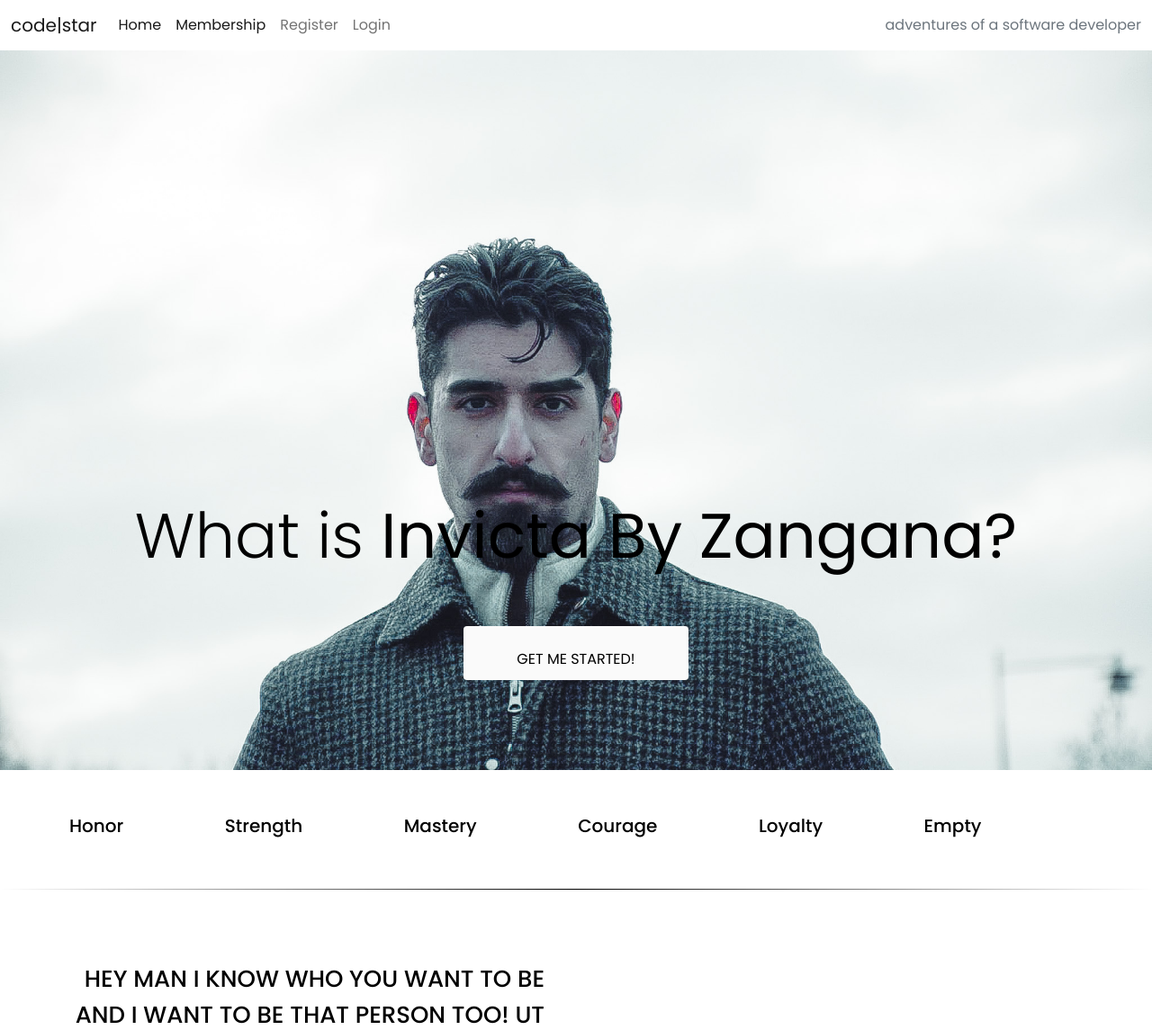
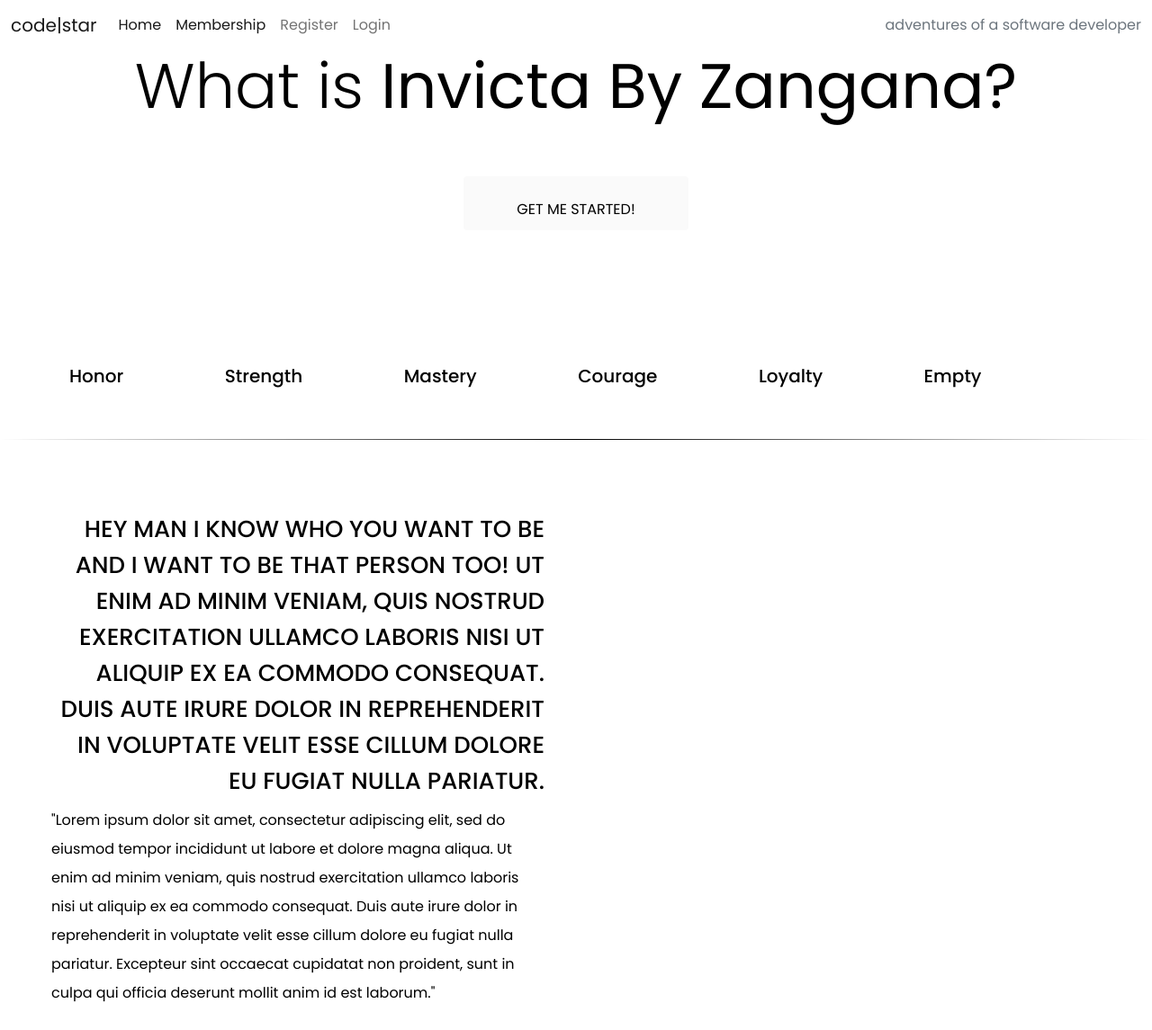
Before and after one commit to SanZangana/InvictaByZangana, a Django app: page / in a window 1280 px wide. Shown: the top 1145 px of the page at 90% size. Run offline with Django 3.2, Linux system fonts and the light colour scheme.

Commit message:
Remove img for '.banner'

```diff
--- a/static/css/style.css
+++ b/static/css/style.css
@@ -65,7 +65,7 @@ body{
     transition: ease-in-out 0.6s;
     transform: scale(1.2);
   }
-  .banner {
+  /* .banner {
     height: 100vh;
     background: url(../images/berg_img.jpg) no-repeat;
     background-size: cover;
@@ -74,7 +74,7 @@ body{
     align-items: flex-end;
     margin-left: auto;
     margin-right: auto;
-  }
+  } */
   .banner .text-ny{
     text-align: center;
     padding-bottom: 100px;
```
